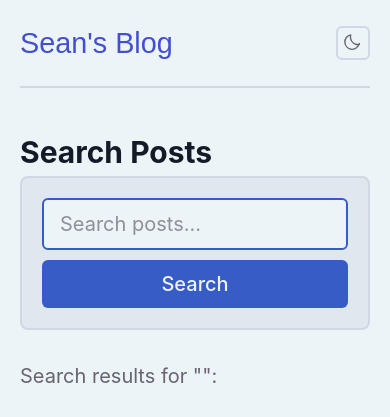
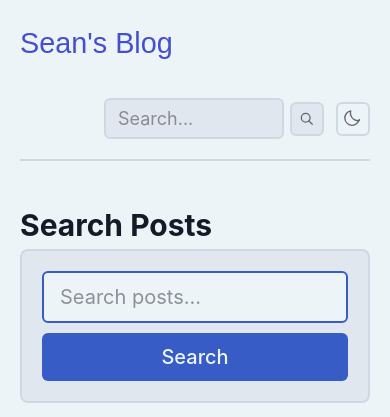
Before and after one commit to spwx/blog, a Python web app: template templates/search.html in a window 390 px wide. Shown: the top 417 px of the page. Run offline with Jinja, Linux system fonts and the light colour scheme; the template is opened without the code that fills it, so the values that code supplies are empty; some web fonts are replaced.

Commit message:
Move search bar to header next to theme toggle
Relocated the search functionality from the index page to the header for better accessibility across all pages.

Changes:
- Added compact search form to base.html header
- Wrapped search and theme toggle in .header-controls container
- Removed search form from index.html
- Added header-specific search styles (.header-search-form, .header-search-input, .header-search-button)
- Search input expands on focus (180px → 220px)
- Icon-based search button with magnifying glass SVG
- Responsive design: header wraps on mobile with full-width controls
- Maintains theme-aware styling for both dark and light modes

UI improvements:
- Search bar always accessible in header
- Cleaner index page without duplicate search form
- Better mobile layout with stacked header elements
- Smooth transitions on input focus and button hover

🤖 Generated with [Claude Code](https://claude.com/claude-code)

Co-Authored-By: Claude Sonnet 4.5 <noreply@anthropic.com>

```diff
--- a/static/style.css
+++ b/static/style.css
@@ -133,6 +133,13 @@ header {
     margin-bottom: 40px;
     padding-bottom: 20px;
     border-bottom: 2px solid var(--border-primary);
+    gap: 20px;
+}
+
+.header-controls {
+    display: flex;
+    align-items: center;
+    gap: 12px;
 }
 
 header h1 {
@@ -437,11 +444,34 @@ article .date {
 }
 
 /* Responsive adjustments */
-@media (max-width: 600px) {
+@media (max-width: 768px) {
+    header {
+        flex-wrap: wrap;
+    }
+
     header h1 {
         font-size: 1.8rem;
+        flex: 1 0 100%;
+        margin-bottom: 12px;
     }
 
+    .header-controls {
+        flex: 1 0 100%;
+        justify-content: flex-end;
+    }
+
+    .header-search-input {
+        width: auto;
+        flex: 1;
+        min-width: 0;
+    }
+
+    .header-search-input:focus {
+        width: auto;
+    }
+}
+
+@media (max-width: 600px) {
     .theme-toggle {
         padding: 6px;
     }
@@ -450,9 +480,80 @@ article .date {
         width: 18px;
         height: 18px;
     }
+
+    .header-search-input {
+        font-size: 0.85em;
+        padding: 6px 10px;
+    }
+
+    .header-search-button {
+        padding: 6px;
+    }
+
+    .header-search-button svg {
+        width: 14px;
+        height: 14px;
+    }
 }
 
-/* Search Form */
+/* Header Search Form */
+.header-search-form {
+    display: flex;
+    align-items: center;
+    gap: 6px;
+}
+
+.header-search-input {
+    width: 180px;
+    padding: 8px 12px;
+    font-size: 0.9em;
+    font-family: -apple-system, BlinkMacSystemFont, "Segoe UI", Roboto, "Helvetica Neue", Arial, sans-serif;
+    color: var(--fg-primary);
+    background-color: var(--bg-secondary);
+    border: 2px solid var(--border-primary);
+    border-radius: 6px;
+    transition: border-color 0.2s ease, width 0.2s ease;
+}
+
+.header-search-input:focus {
+    outline: none;
+    border-color: var(--border-accent);
+    width: 220px;
+}
+
+.header-search-input::placeholder {
+    color: var(--fg-secondary);
+    opacity: 0.7;
+}
+
+.header-search-button {
+    padding: 8px;
+    background-color: var(--bg-secondary);
+    color: var(--fg-secondary);
+    border: 2px solid var(--border-primary);
+    border-radius: 6px;
+    cursor: pointer;
+    display: flex;
+    align-items: center;
+    justify-content: center;
+    transition: all 0.2s ease;
+}
+
+.header-search-button:hover {
+    background-color: var(--color-link);
+    color: var(--bg-primary);
+    border-color: var(--color-link);
+}
+
+.header-search-button:active {
+    transform: scale(0.95);
+}
+
+.header-search-button svg {
+    display: block;
+}
+
+/* Search Results Page Search Form */
 .search-form {
     display: flex;
     gap: 10px;
--- a/templates/base.html
+++ b/templates/base.html
@@ -19,6 +19,21 @@
 <body>
     <header>
         <h1><a href="/">Sean's Blog</a></h1>
+        <div class="header-controls">
+            <form action="/search" method="get" class="header-search-form">
+                <input
+                    type="search"
+                    name="q"
+                    placeholder="Search..."
+                    class="header-search-input"
+                >
+                <button type="submit" class="header-search-button" aria-label="Search">
+                    <svg width="16" height="16" viewBox="0 0 16 16" fill="none" xmlns="http://www.w3.org/2000/svg">
+                        <circle cx="6.5" cy="6.5" r="5" stroke="currentColor" stroke-width="1.5"/>
+                        <path d="M10 10L14 14" stroke="currentColor" stroke-width="1.5" stroke-linecap="round"/>
+                    </svg>
+                </button>
+            </form>
             <button id="theme-toggle" class="theme-toggle" aria-label="Toggle theme">
                 <svg class="sun-icon" width="20" height="20" viewBox="0 0 20 20" fill="none" xmlns="http://www.w3.org/2000/svg">
                     <circle cx="10" cy="10" r="4" stroke="currentColor" stroke-width="1.5"/>
@@ -28,6 +43,7 @@
                     <path d="M17 10.5C16.1 14.4 12.6 17.3 8.5 17C4.4 16.7 1.3 13.4 1 9.3C0.7 5.2 3.6 1.7 7.5 1C7.1 2.3 7 3.6 7.3 5C8.2 9 11.8 11.8 15.8 11.9C16.2 11.9 16.6 11.8 17 11.7V10.5Z" stroke="currentColor" stroke-width="1.5" stroke-linecap="round" stroke-linejoin="round"/>
                 </svg>
             </button>
+        </div>
     </header>
     <main>
         {% block content %}{% endblock %}
```
Also changed, not shown: templates/index.html (+0 -10 lines). Lines whose indentation alone changed are shown as unchanged.
